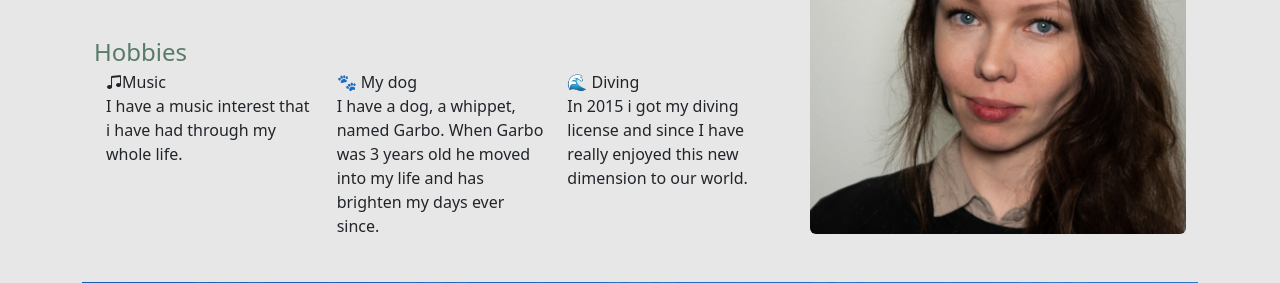
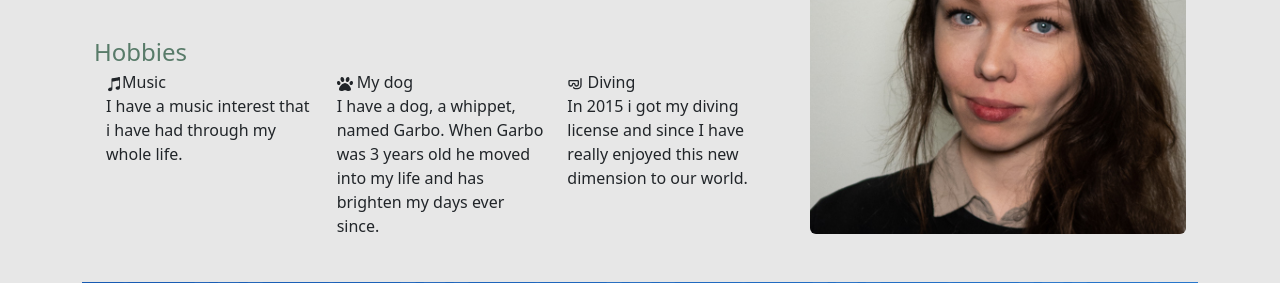
Before and after one commit to rebeccayourstone/CV, a React (Vite) app: page /about in a window 1280 px wide. Shown: the part 310-593 px from the top of the page. Built offline with nearby package versions, Linux system fonts and the light colour scheme.

Commit message:
Install React icons and change old icons to new ones.

```diff
--- a/package.json
+++ b/package.json
@@ -15,6 +15,7 @@
     "react": "^18.2.0",
     "react-bootstrap": "^2.7.4",
     "react-dom": "^18.2.0",
+    "react-icons": "^4.9.0",
     "react-router-dom": "^6.9.0",
     "sass": "^1.62.1"
   },
--- a/src/pages/About.tsx
+++ b/src/pages/About.tsx
@@ -2,7 +2,8 @@ import { Row, Col, Container } from "react-bootstrap";
 import { LanguageContext } from "../context/LanguageContext";
 import { useContext } from "react";
 import translate from "../languages/lang";
-
+import { TbScubaMask } from "react-icons/tb";
+import { FaPaw, FaItunesNote } from "react-icons/fa";
 export function About() {
   const currentLang = useContext(LanguageContext);
 
@@ -23,16 +24,16 @@ export function About() {
           <Row className="fs-4 mt-3 text-primary">Hobbies</Row>
           <Row className="d-flex flex-column flex-md-row">
             <Col>
-              <i className="bi bi-music-note-beamed"></i>
+              <FaItunesNote />
               {translate("hobbyOne", currentLang.lang)}
               <p>{translate("hobbyOneDescription", currentLang.lang)}</p>
             </Col>
             <Col>
-              🐾 {translate("hobbyTwo", currentLang.lang)}
+              <FaPaw /> {translate("hobbyTwo", currentLang.lang)}
               <p>{translate("hobbyTwoDescription", currentLang.lang)}</p>
             </Col>
             <Col>
-              🌊 {translate("hobbyThree", currentLang.lang)}
+              <TbScubaMask /> {translate("hobbyThree", currentLang.lang)}
               <p>{translate("hobbyThreeDescription", currentLang.lang)}</p>
             </Col>
           </Row>
```
Also changed, not shown: 1 other file (tests, documents, lock files or other folders).
